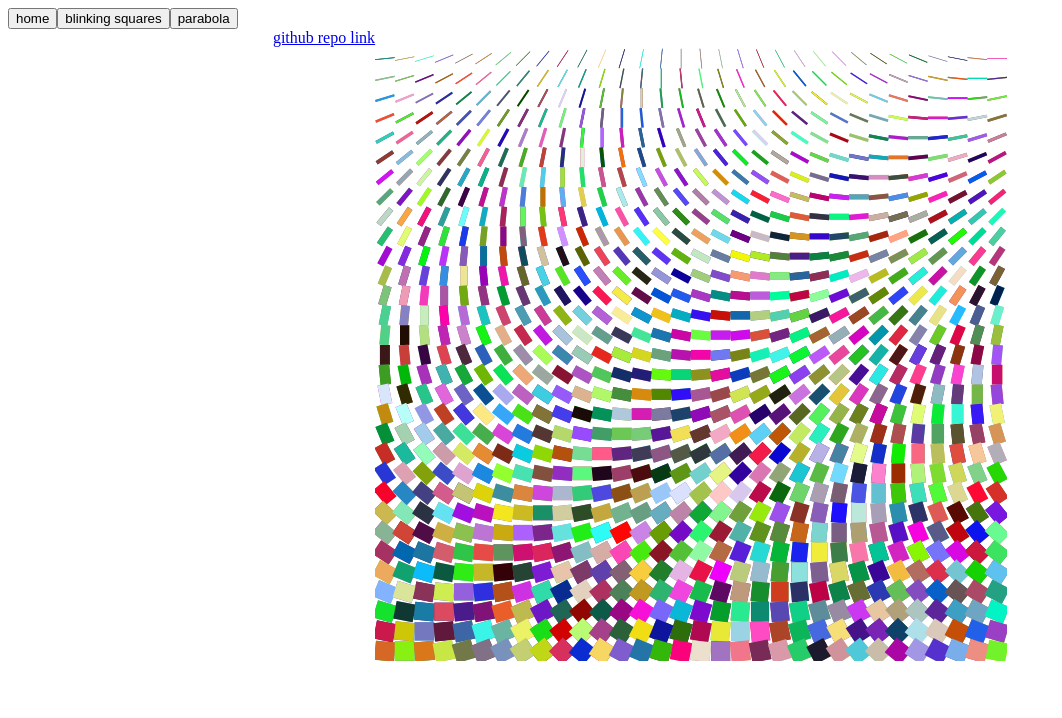
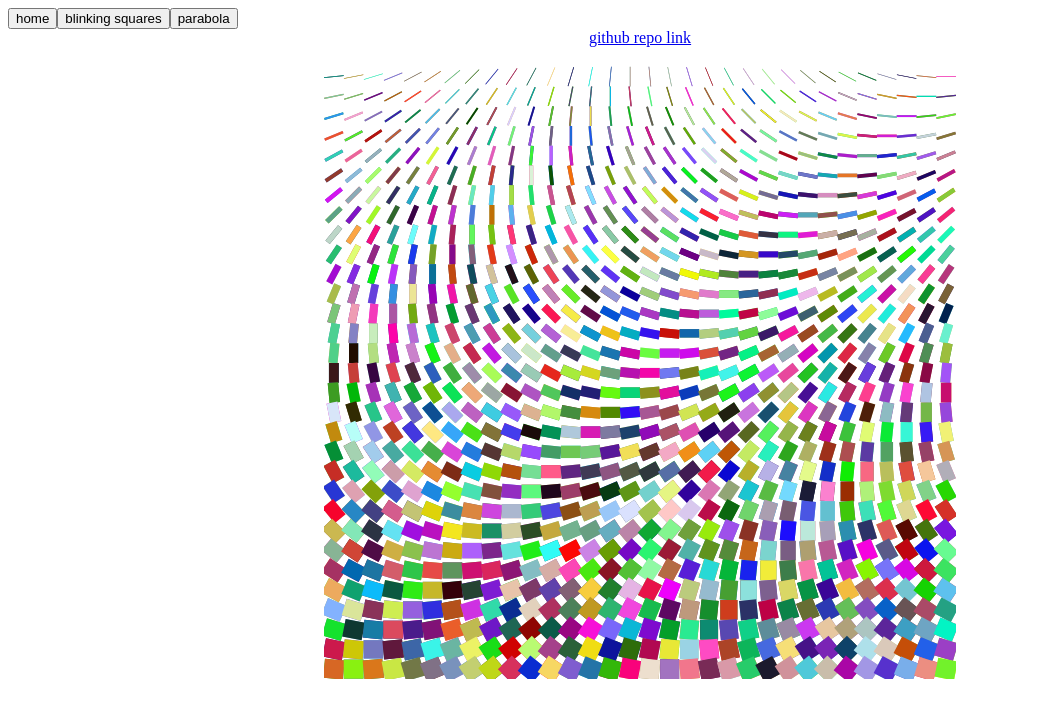
Before and after one commit to NEARworld/patterns, a React (Create React App) app: page / in a window 1280 px wide. Shown: the top 718 px of the page, without its empty margins (0-1062 px from the left). Built offline with nearby package versions, Linux system fonts and the light colour scheme.

Commit message:
fix: re-arrange the layout

```diff
--- a/src/home.tsx
+++ b/src/home.tsx
@@ -83,7 +83,13 @@ export default function Home() {
       {outlet ? (
         <Outlet />
       ) : (
-        <div style={{ display: "flex", justifyContent: "center" }}>
+        <div
+          style={{
+            display: "flex",
+            flexDirection: "column",
+            alignItems: "center",
+          }}
+        >
           <a href="https://github.com/NEARworld/patterns/blob/main/src/home.tsx">
             github repo link
           </a>
```
